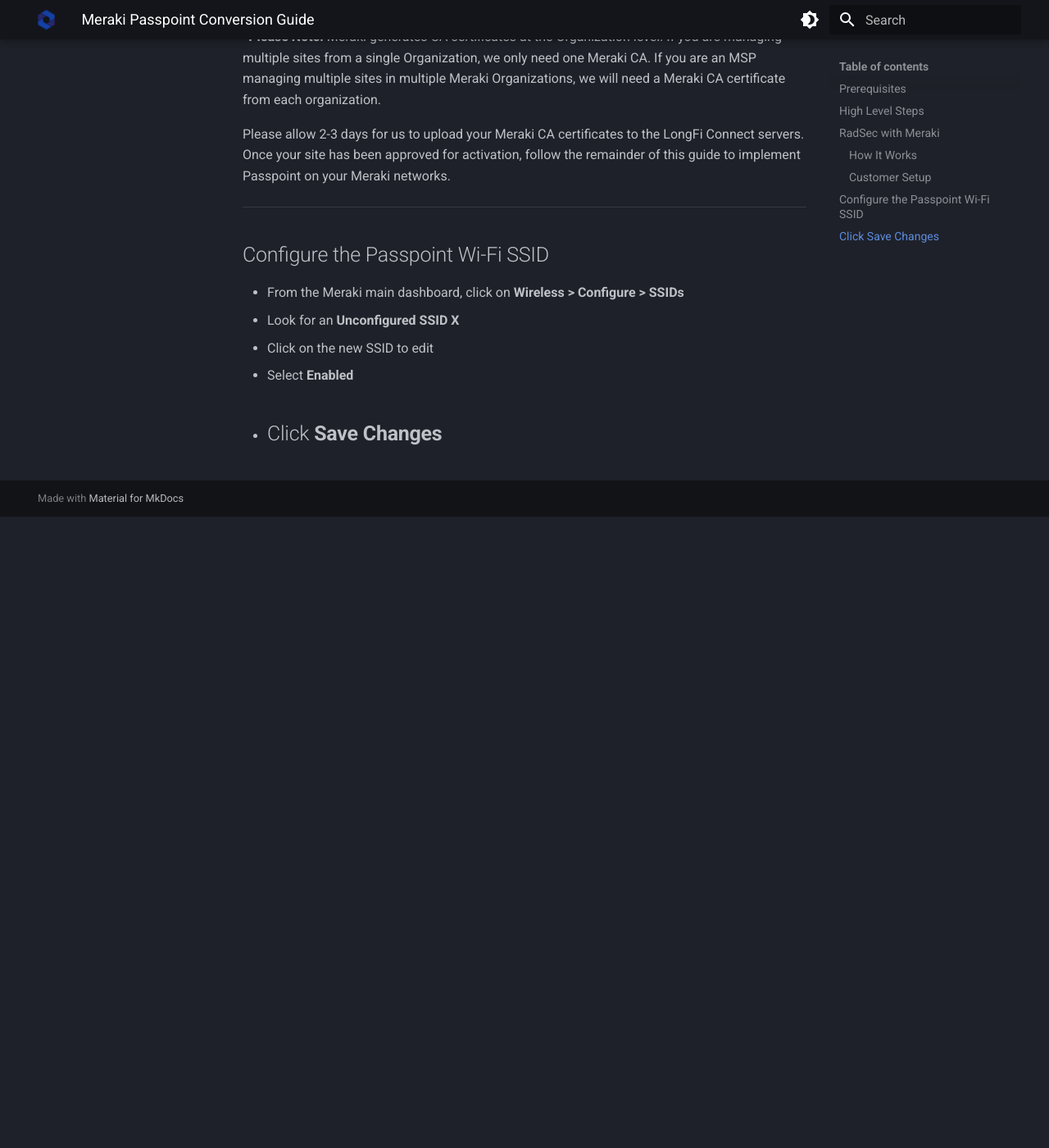
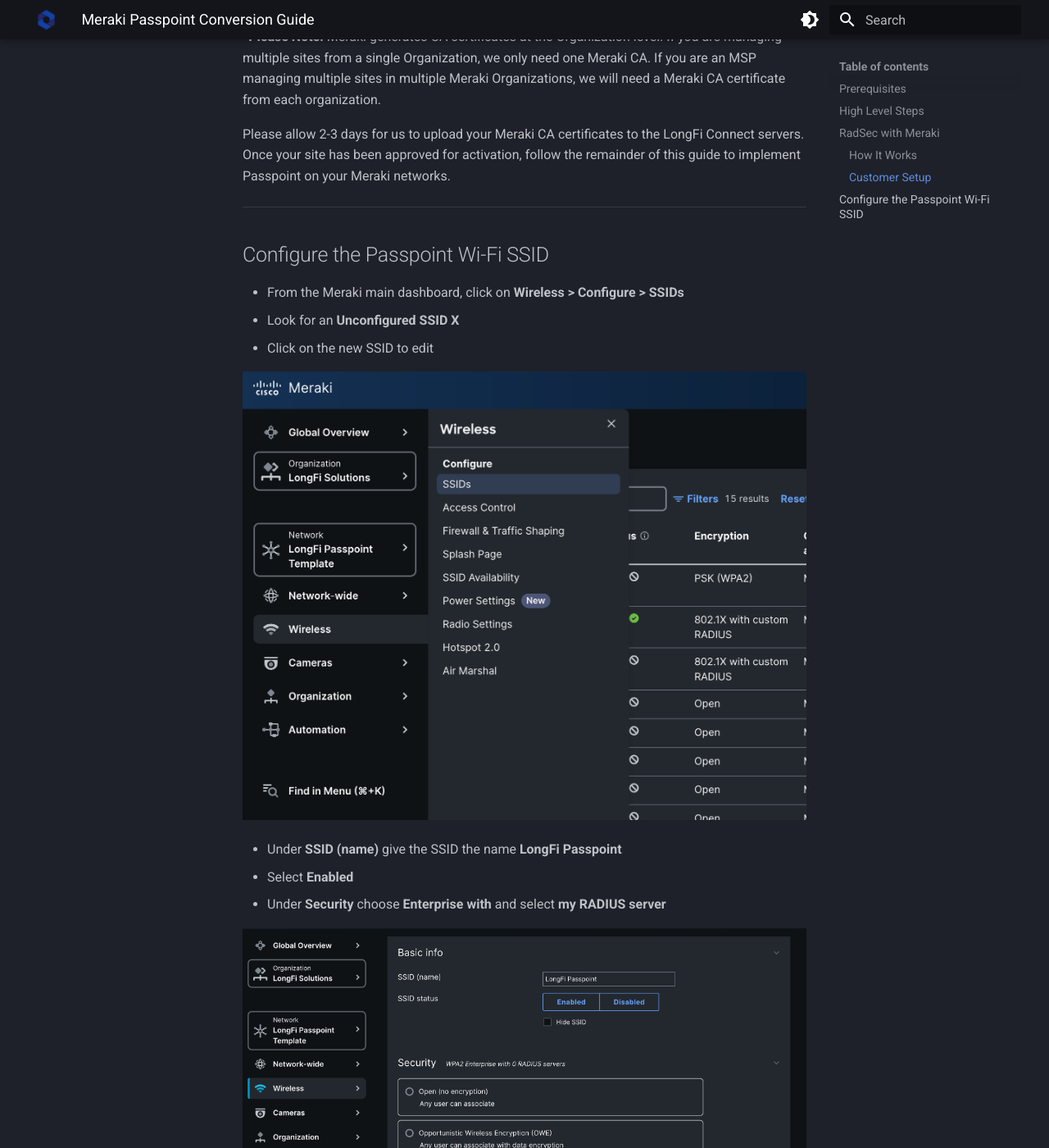
Before and after one commit to LongFi-Solutions/longfi-solutions.github.io, an MkDocs documentation site: the page built from docs/deployment/meraki.md, in a window 1280 px wide and 1400 px high, scrolled down 2339 px. Shown: the whole window at 82% size. Built offline with MkDocs 1.6.1 and Material for MkDocs 9.7.7, drawn with Linux system fonts in a browser that asks for light colours; before the commit the page ends 2969 px from its top, so only the background shows below that.

Commit message:
Update Deployment Guides “meraki” +2

```diff
--- a/docs/deployment/meraki.md
+++ b/docs/deployment/meraki.md
@@ -88,6 +88,10 @@ Please allow 2-3 days for us to upload your Meraki CA certificates to the LongFi
 - Look for an **Unconfigured SSID X**
 - Click on the new SSID to edit
 
+![](/assets/images/Meraki-1-create-SSID-1.png)
+
+- Under **SSID (name)** give the SSID the name **LongFi Passpoint**
 - Select **Enabled**
-- Click **Save Changes**
--
+- Under **Security** choose **Enterprise with** and select **my RADIUS server**
+
+![](/assets/images/Meraki-2-create-SSID-2.png)
```
Also changed, not shown: docs/assets/images/Meraki-1-create-SSID-1.png (added), docs/assets/images/Meraki-2-create-SSID-2.png (added).
